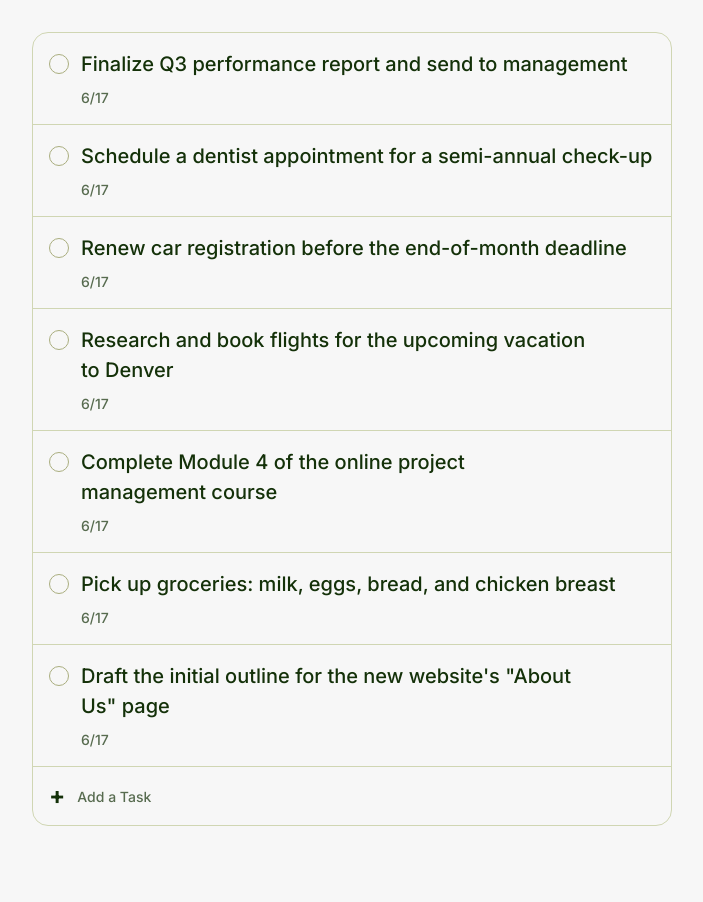
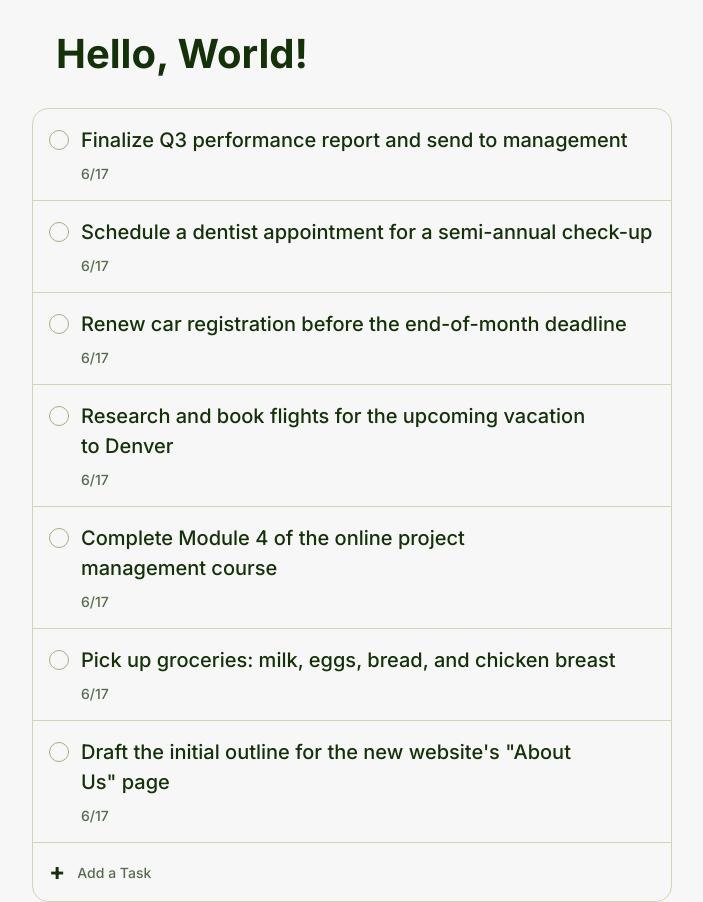
Before and after one commit to Proxtron/todo-list, a website built with webpack: page src/template.html in a window 1280 px wide. Shown: the whole page, without its empty margins (288-991 px from the left). Before the commit the page ends 858 px from the top, so only its background shows below. Built offline with nearby package versions, Linux system fonts and the light colour scheme.

Commit message:
Create component for displaying Project Title dropdown style

```diff
--- a/src/css/style.css
+++ b/src/css/style.css
@@ -110,10 +110,6 @@ p {
   max-width: 75ch; /* Best practice for readability */
 }
 
-#todo-container {
-    padding:2rem 0;
-}
-
 .todo-div {
     padding: 1rem;
     border-bottom: 1px solid var(--border-subtle);
@@ -162,8 +158,6 @@ p {
     flex-direction: column;
     border: 1px solid var(--border-subtle);
     /* background-color: var(--background-subtle); */
-    width:max(600px, 50%);
-    margin:0 auto;
 }
 
 .todo-add {
@@ -388,3 +382,13 @@ p {
 .delete-icon {
     width:24px;
 }
+
+.content-container {
+    width:max(600px, 50%);
+    margin:2rem auto 0 auto;
+}
+
+.project-title {
+    margin-bottom: 2rem;
+    margin-left: 1.5rem;
+}
--- a/src/index.js
+++ b/src/index.js
@@ -1,6 +1,9 @@
 import "./css/reset.css"
 import "./css/style.css";
+import ProjectNameMenuController from "./modules/controller/ProjectNameMenuController.js";
 import TodoListController from "./modules/controller/TodoListController.js";
 
-const controller = new TodoListController();
-controller.renderTodoList();
+const todoListController = new TodoListController();
+todoListController.renderTodoList();
+
+const projectNameMenuController = new ProjectNameMenuController();
--- /dev/null
+++ b/src/modules/components/ProjectNameMenuDisplay.js
@@ -0,0 +1,9 @@
+export function createProjectNameMenu() {
+    const projectNameMenu = document.createElement("div");
+    const template = `
+        <h1 class="project-title">Hello, World!</h1>
+    `
+
+    projectNameMenu.innerHTML = template;
+    return projectNameMenu;
+}
--- /dev/null
+++ b/src/modules/controller/ProjectNameMenuController.js
@@ -0,0 +1,15 @@
+import { createProjectNameMenu } from "../components/ProjectNameMenuDisplay"
+
+export default class ProjectNameMenuController {
+
+    constructor() {
+        this.projectTitleContainer = document.getElementById("project-title-container");
+        this.render();
+    }
+
+    render() {
+        this.projectTitleContainer.appendChild(createProjectNameMenu());
+    }
+
+
+}
--- a/src/template.html
+++ b/src/template.html
@@ -7,7 +7,10 @@
 </head>
 <body>
     <div id="main" class="main">
-        <div id="todo-container"></div>
+        <div class="content-container">
+            <div id="project-title-container"></div>
+            <div id="todo-container"></div>
+        </div>
     </div>
     <div id="side-bar-div" class="side-bar-div"></div>
 </body>
```
